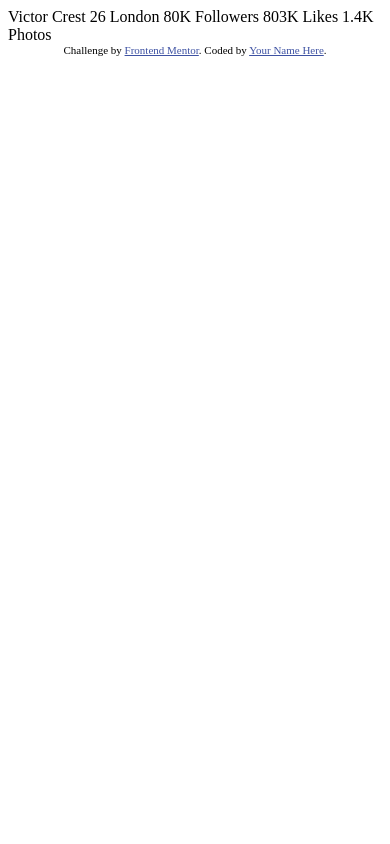
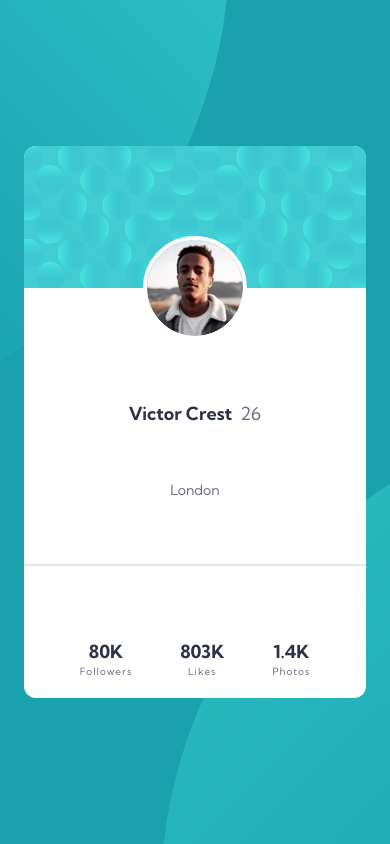
Before and after one commit to muflihanto/frontendmentor-profile-card-component, a website: page index.html in a window 390 px wide. Drawn offline with Linux system fonts and the light colour scheme.

Commit message:
add styling for mobile

```diff
--- a/index.html
+++ b/index.html
@@ -1,35 +1,82 @@
 <!DOCTYPE html>
 <html lang="en">
   <head>
-  <meta charset="UTF-8">
-  <meta name="viewport" content="width=device-width, initial-scale=1.0"> <!-- displays site properly based on user's device -->
+    <meta charset="UTF-8" />
+    <meta
+      name="viewport"
+      content="width=device-width, initial-scale=1.0"
+    />
+    <!-- displays site properly based on user's device -->
 
-  <link rel="icon" type="image/png" sizes="32x32" href="./images/favicon-32x32.png">
+    <link
+      rel="icon"
+      type="image/png"
+      sizes="32x32"
+      href="./images/favicon-32x32.png"
+    />
+    <link
+      rel="stylesheet"
+      href="./styles.css"
+    />
+
+    <link
+      rel="preconnect"
+      href="https://fonts.googleapis.com"
+    />
+    <link
+      rel="preconnect"
+      href="https://fonts.gstatic.com"
+      crossorigin
+    />
+    <link
+      href="https://fonts.googleapis.com/css2?family=Kumbh+Sans:wght@400;700&display=swap"
+      rel="stylesheet"
+    />
 
     <title>Frontend Mentor | Profile card component</title>
 
     <!-- Feel free to remove these styles or customise in your own stylesheet 👍 -->
     <style>
-    .attribution { font-size: 11px; text-align: center; }
-    .attribution a { color: hsl(228, 45%, 44%); }
+      .attribution {
+        font-size: 11px;
+        text-align: center;
+      }
+      .attribution a {
+        color: hsl(228, 45%, 44%);
+      }
     </style>
   </head>
-<body>
-  Victor Crest
-  26
-  London
-
-  80K
-  Followers
-
-  803K
-  Likes
-
-  1.4K
-  Photos
-  <div class="attribution">
-    Challenge by <a href="https://www.frontendmentor.io?ref=challenge" target="_blank">Frontend Mentor</a>.
-    Coded by <a href="#">Your Name Here</a>.
+  <body class="font-body">
+    <main>
+      <header>
+        <img
+          src="./images/bg-pattern-card.svg"
+          alt="Header Image"
+          class="header"
+        />
+        <img
+          src="./images/image-victor.jpg"
+          alt="Profile Picture"
+          class="avatar"
+        />
+      </header>
+      <h1 class="name">Victor Crest <span class="age">26</span></h1>
+      <p class="city">London</p>
+      <hr />
+      <div class="stats">
+        <p>80K <span>Followers</span></p>
+        <p>803K <span>Likes</span></p>
+        <p>1.4K <span>Photos</span></p>
       </div>
+    </main>
+    <!-- <div class="attribution">
+      Challenge by
+      <a
+        href="https://www.frontendmentor.io?ref=challenge"
+        target="_blank"
+        >Frontend Mentor</a
+      >. Coded by <a href="#">Your Name Here</a>.
+    </div> -->
+    <script src="./slider.js"></script>
   </body>
 </html>
--- /dev/null
+++ b/input.css
@@ -0,0 +1,74 @@
+@tailwind base;
+@tailwind components;
+@tailwind utilities;
+
+@import url("https://fonts.googleapis.com/css2?family=Kumbh+Sans:wght@400;700&display=swap");
+
+body {
+  background: url("./images/bg-pattern-top.svg"), url("./images/bg-pattern-bottom.svg");
+  background-repeat: no-repeat, no-repeat;
+  background-position: calc(44% - 489px) calc(40% - 489px), calc(56% + 489px) calc(60% + 489px);
+  @apply bg-primary-content h-screen relative py-[146px] px-6;
+}
+
+.name {
+  @apply font-bold text-lg;
+}
+
+.name span {
+  @apply font-normal;
+}
+
+main {
+  @apply flex flex-col text-center h-full justify-between bg-white rounded-xl overflow-hidden text-primary-focus font-body;
+}
+
+header {
+  @apply h-[142px];
+}
+
+.header {
+  @apply w-full h-full;
+}
+
+.avatar {
+  @apply w-[96px] h-[96px] rounded-full outline outline-4 outline-white mx-auto -mt-12;
+}
+
+.name {
+  @apply mt-12;
+}
+
+.age {
+  @apply ml-1 text-primary;
+}
+
+.city {
+  @apply text-primary text-sm -mt-3;
+}
+
+hr {
+  @apply border-t-[2px];
+}
+
+.stats {
+  @apply flex mb-5 my-2 justify-center gap-12;
+}
+
+.stats p {
+  @apply flex flex-col font-bold text-lg;
+}
+
+.stats span {
+  @apply font-normal text-[10px] leading-3 text-primary tracking-widest;
+}
+
+/* ------------------------------------------ */
+.img-comp-img.img-comp-overlay {
+  @apply top-0 left-0 absolute w-auto h-auto overflow-hidden text-left;
+}
+
+.img-comp-img img {
+  @apply block h-screen w-screen max-w-none left-0;
+}
+/* ------------------------------------------ */
--- /dev/null
+++ b/tailwind.config.js
@@ -0,0 +1,18 @@
+/** @type {import('tailwindcss').Config} */
+module.exports = {
+  content: ["./index.html"],
+  theme: {
+    extend: {
+      colors: {
+        "primary-content": "hsl(185, 75%, 39%)",
+        "primary-focus": "hsl(229, 23%, 23%)",
+        primary: "hsl(227, 10%, 46%)",
+        neutral: "hsl(0, 0%, 59%)",
+      },
+      fontFamily: {
+        body: ["Kumbh Sans", "sans-serif"],
+      },
+    },
+  },
+  plugins: [],
+};
```
Also changed, not shown: package.json (added, +24 -0 lines), styles.css (added), 2 other files. Lines whose indentation alone changed are shown as unchanged.
